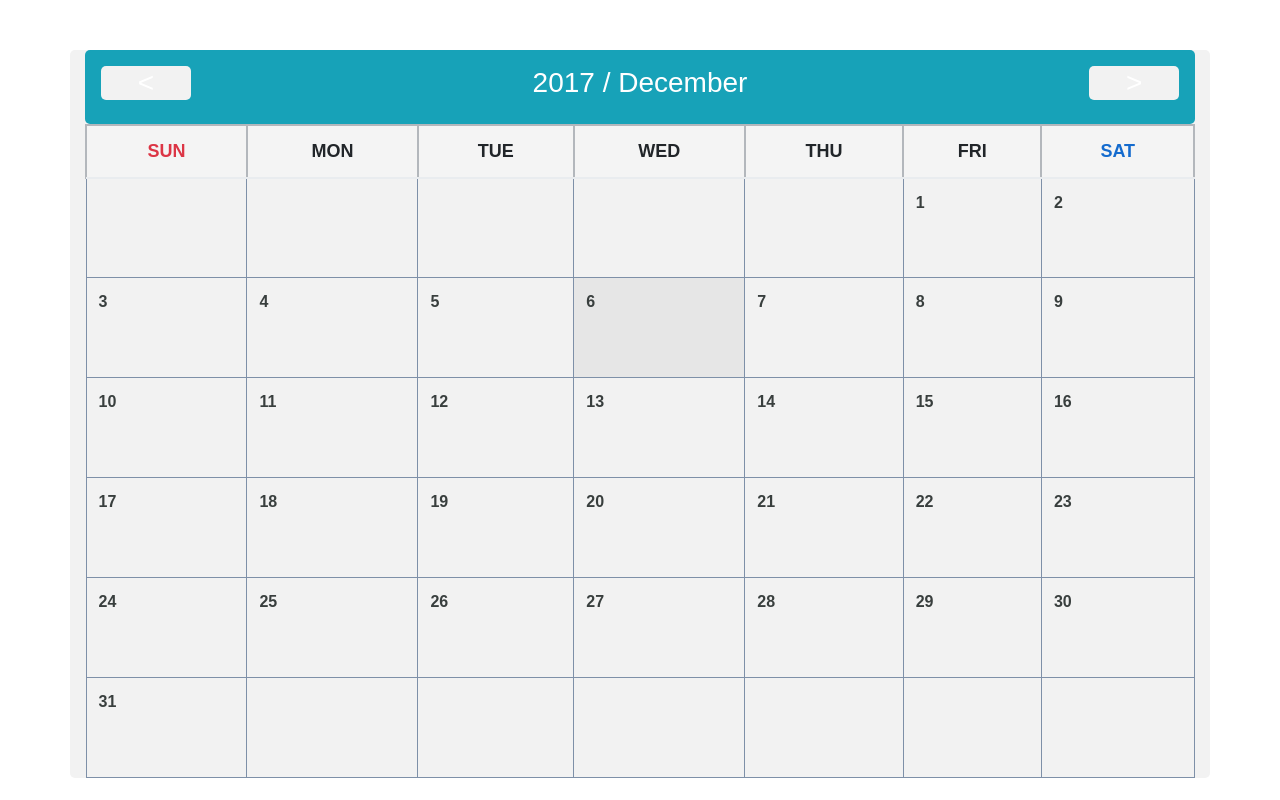
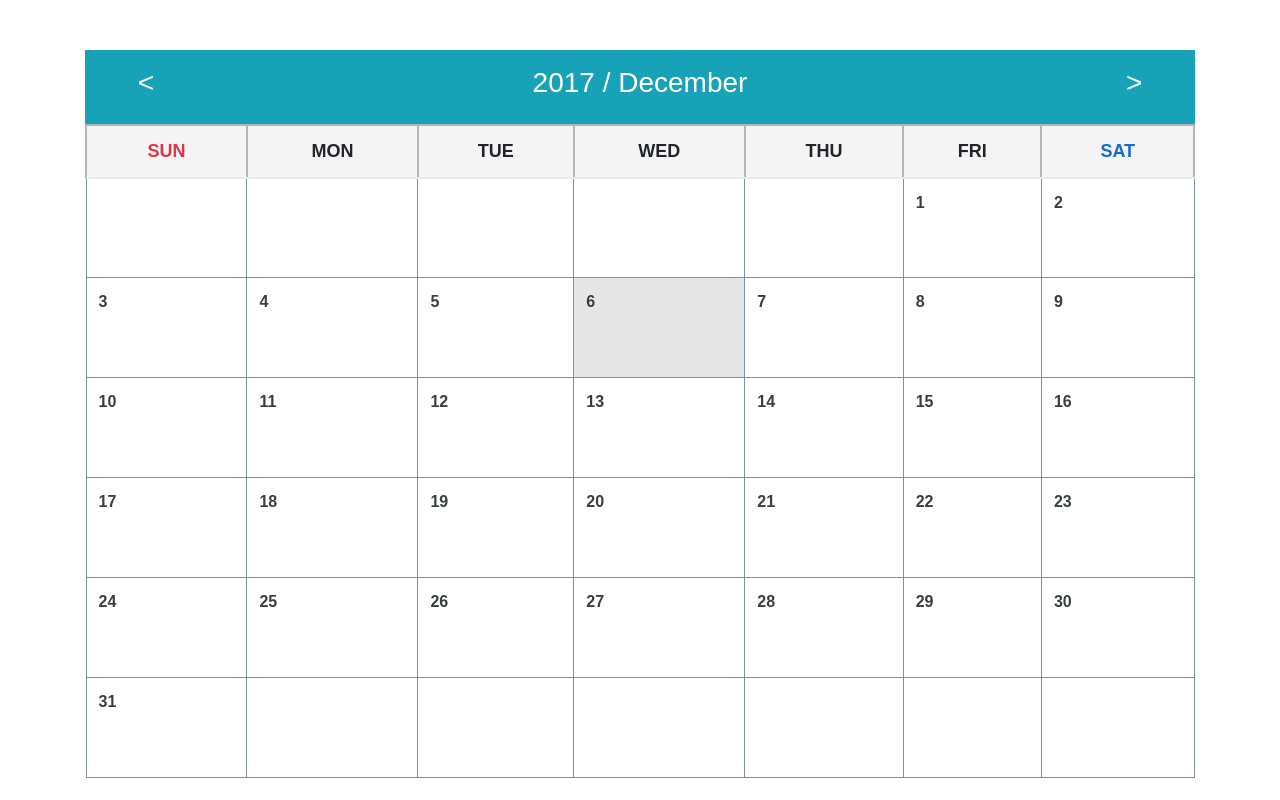
Before and after one commit to itsmeeyanie/EventScheduler_DBProject, a PHP site: page /calendar.php in a window 1280 px wide. Run offline with PHP 8.4, Linux system fonts and the light colour scheme.

Commit message:
[deleted] div css

```diff
--- a/style.css
+++ b/style.css
@@ -67,9 +67,3 @@ input[type=submit] {
 input[type=submit]:hover {
     background-color: #45a049;
 }
-
-div {
-    border-radius: 5px;
-    background-color: #f2f2f2;
-
-}
```
